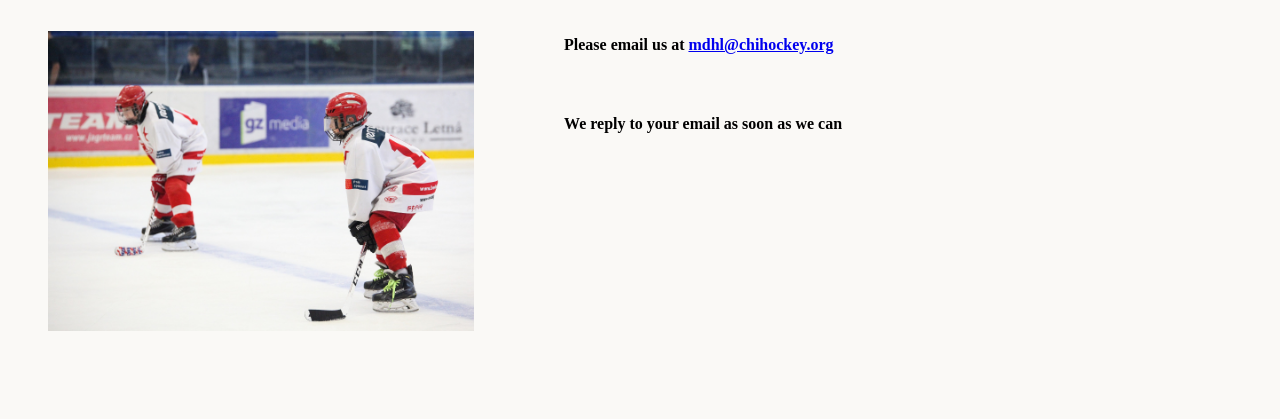
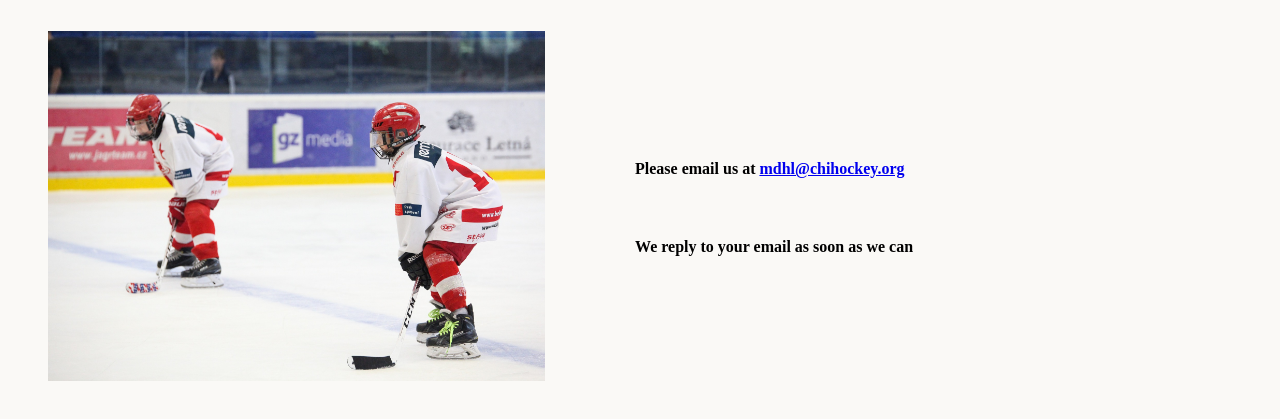
Before and after one commit to Gaston-Diaz/Mindhub, a plain HTML site: page Proyecto_1/Contact.html in a window 1280 px wide. Shown: the part 157-576 px from the top of the page. Drawn offline with Linux system fonts and the light colour scheme.

Commit message:
se aumento el tamaño de las imagenes

```diff
--- a/Proyecto_1/Contact.html
+++ b/Proyecto_1/Contact.html
@@ -26,9 +26,9 @@
     <br>
 
     <section>
-        <div style="display: flex;">
+        <div style="display: flex; align-items: center;">
             <figure>
-                <img style="height: 300px;" src="Assets/hockey_3.jpg" alt="hockey_3">
+                <img style="height: 350px;" src="Assets/hockey_3.jpg" alt="hockey_3">
             </figure>
             <article>
                 <div style="margin-left: 50px;">
```
Also changed, not shown: Proyecto_1/About.html (+1 -1 lines), Proyecto_1/index.html (+1 -1 lines).
